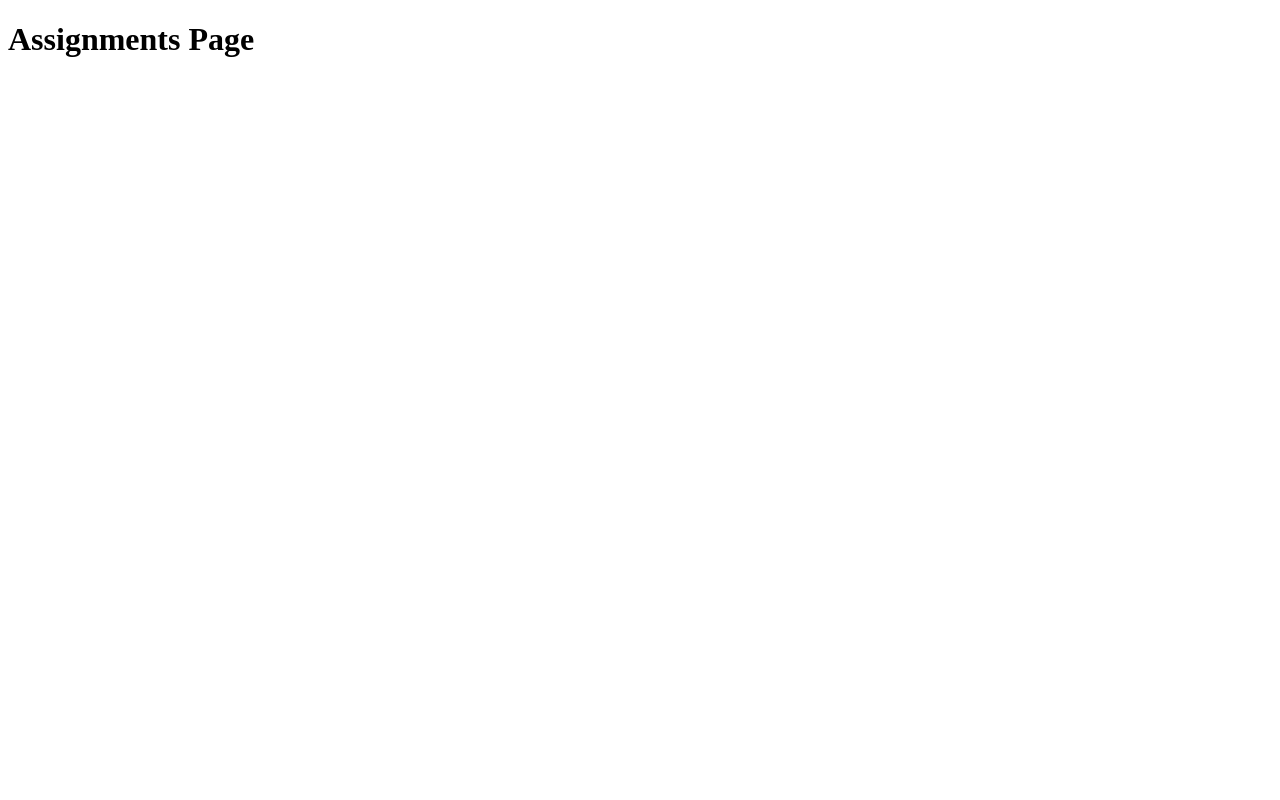
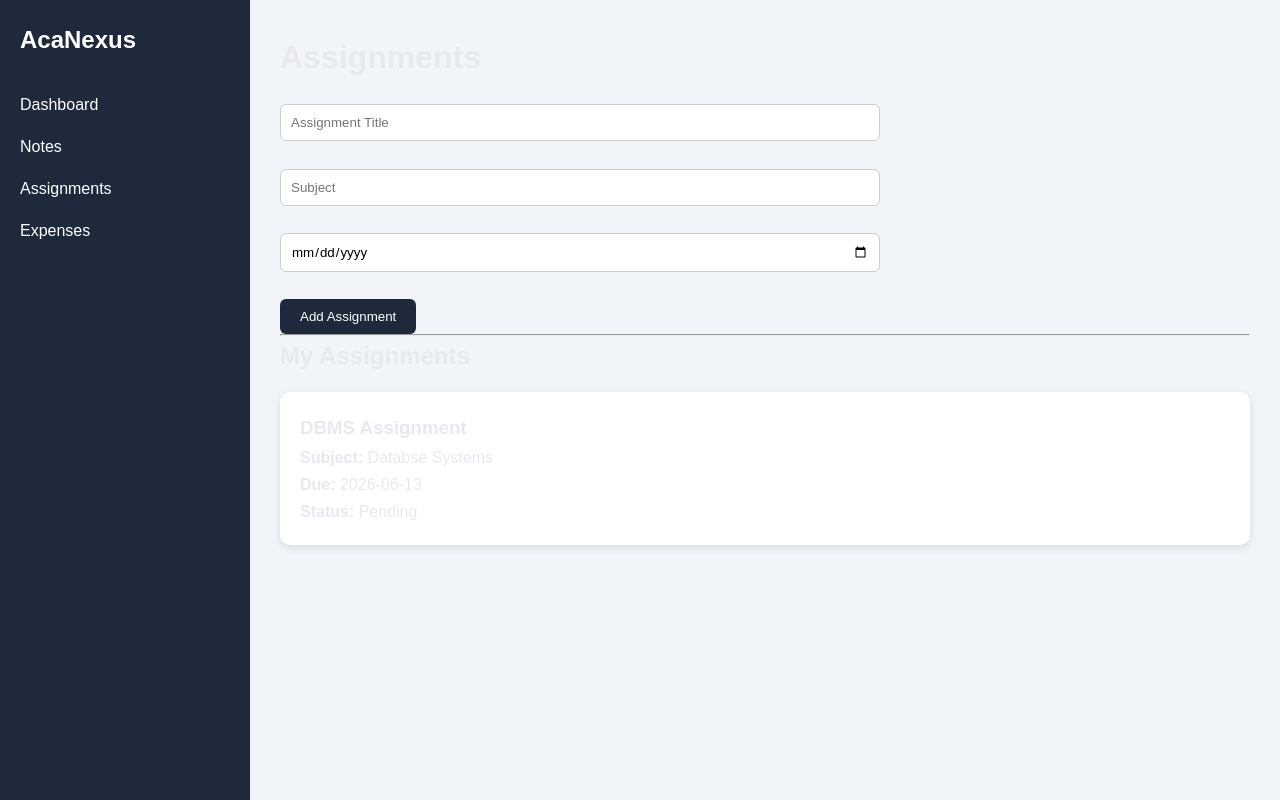
Before and after one commit to Celestial-tech100/AcaNexus-Studivo, a Flask app: page /assignments in a window 1280 px wide. Before the commit the page is almost empty. Run offline with Flask 3, Linux system fonts and the light colour scheme; data comes from the database, SQL or seed files in the repository; both versions use the stored data as it was after the commit.

Commit message:
Implement template inheritance and shared sidebar layout

```diff
--- a/app.py
+++ b/app.py
@@ -13,6 +13,15 @@ def create_database():
         id INTEGER PRIMARY KEY AUTOINCREMENT,
         title TEXT NOT NULL,
         content TEXT NOT NULL
+    )
+    """)
+    cursor.execute("""
+    CREATE TABLE IF NOT EXISTS assignments (
+        id INTEGER PRIMARY KEY AUTOINCREMENT,
+        title TEXT NOT NULL,
+        subject TEXT NOT NULL,
+        due_date TEXT NOT NULL,
+        status TEXT DEFAULT 'Pending'
     )
     """)
 
@@ -123,9 +132,39 @@ def edit_note(note_id):
         note=note
     )
 
-@app.route("/assignments")
+@app.route("/assignments", methods=["GET", "POST"])
 def assignments():
-    return render_template("assignments.html")
+
+    conn = sqlite3.connect("database/acanexus.db")
+    cursor = conn.cursor()
+
+    if request.method == "POST":
+
+        title = request.form["title"]
+        subject = request.form["subject"]
+        due_date = request.form["due_date"]
+
+        cursor.execute(
+            """
+            INSERT INTO assignments
+            (title, subject, due_date)
+            VALUES (?, ?, ?)
+            """,
+            (title, subject, due_date)
+        )
+
+        conn.commit()
+
+    cursor.execute("SELECT * FROM assignments")
+
+    assignments = cursor.fetchall()
+
+    conn.close()
+
+    return render_template(
+        "assignments.html",
+        assignments=assignments
+    )
 
 @app.route("/expenses")
 def expenses():
--- a/templates/assignments.html
+++ b/templates/assignments.html
@@ -1,9 +1,37 @@
-<!DOCTYPE html>
-<html>
-<head>
-    <title>Assignments</title>
-</head>
-<body>
-    <h1>Assignments Page</h1>
-</body>
-</html>
+{% extends "base.html" %} {% block content %}
+
+<h1>Assignments</h1>
+
+<form method="POST">
+  <input type="text" name="title" placeholder="Assignment Title" required />
+
+  <br /><br />
+
+  <input type="text" name="subject" placeholder="Subject" required />
+
+  <br /><br />
+
+  <input type="date" name="due_date" required />
+
+  <br /><br />
+
+  <button type="submit">Add Assignment</button>
+</form>
+
+<hr />
+
+<h2>My Assignments</h2>
+
+{% for assignment in assignments %}
+
+<div class="note-card">
+  <h3>{{ assignment[1] }}</h3>
+
+  <p><strong>Subject:</strong> {{ assignment[2] }}</p>
+
+  <p><strong>Due:</strong> {{ assignment[3] }}</p>
+
+  <p><strong>Status:</strong> {{ assignment[4] }}</p>
+</div>
+
+{% endfor %} {% endblock %}
--- /dev/null
+++ b/templates/base.html
@@ -0,0 +1,43 @@
+<!doctype html>
+<html>
+  <head>
+    <title>AcaNexus</title>
+
+    <link
+      rel="stylesheet"
+      href="{{ url_for('static', filename='css/style.css') }}"
+    />
+  </head>
+
+  <body>
+    <div class="dashboard-container">
+      <!-- Sidebar -->
+
+      <div class="sidebar">
+        <h2>AcaNexus</h2>
+
+        <ul>
+          <li>
+            <a href="/dashboard">Dashboard</a>
+          </li>
+
+          <li>
+            <a href="/notes">Notes</a>
+          </li>
+
+          <li>
+            <a href="/assignments">Assignments</a>
+          </li>
+
+          <li>
+            <a href="/expenses">Expenses</a>
+          </li>
+        </ul>
+      </div>
+
+      <!-- Page Content -->
+
+      <div class="main-content">{% block content %} {% endblock %}</div>
+    </div>
+  </body>
+</html>
```
Also changed, not shown: templates/edit_note.html (+31 -2 lines), templates/notes.html (+5 -26 lines), database/acanexus.db.
